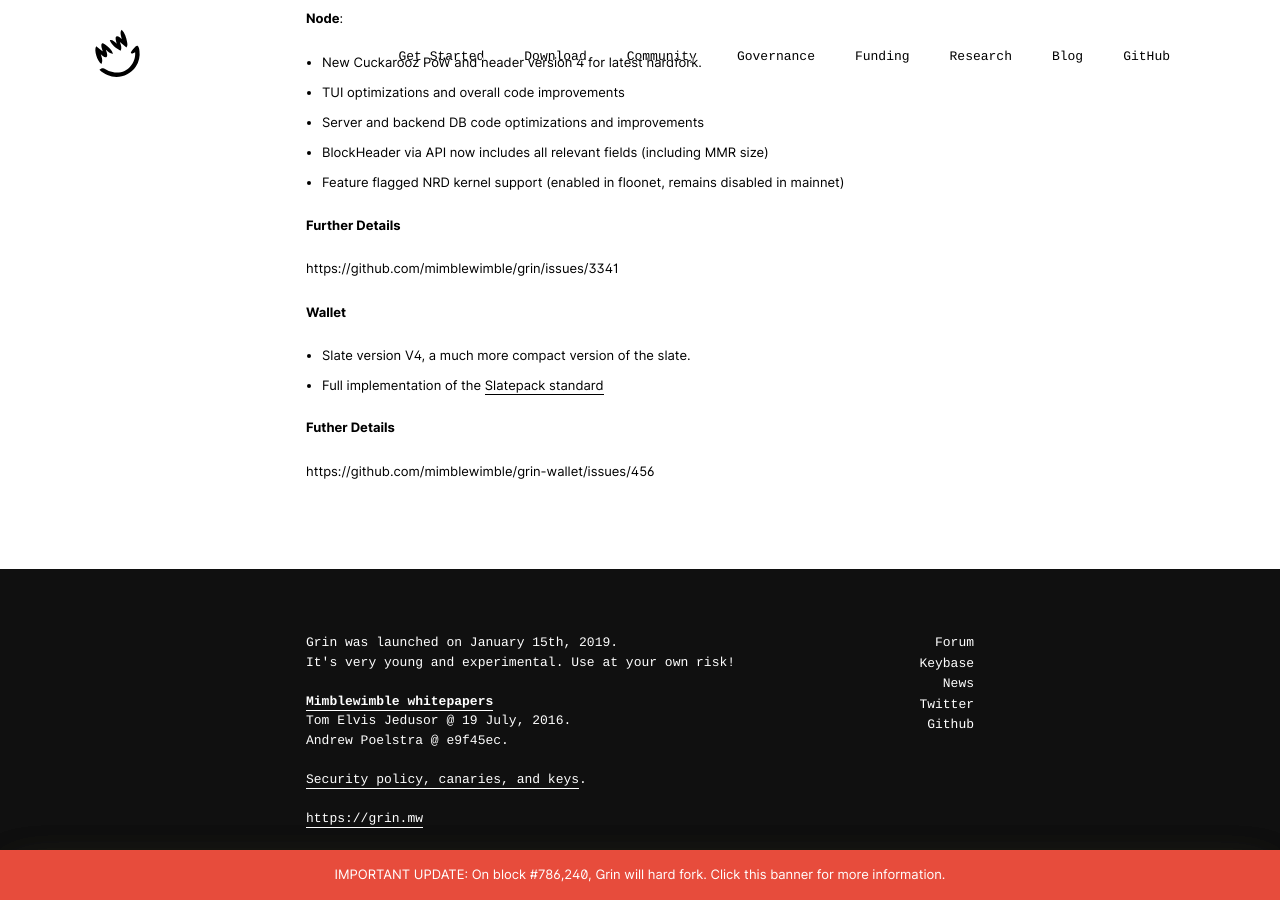
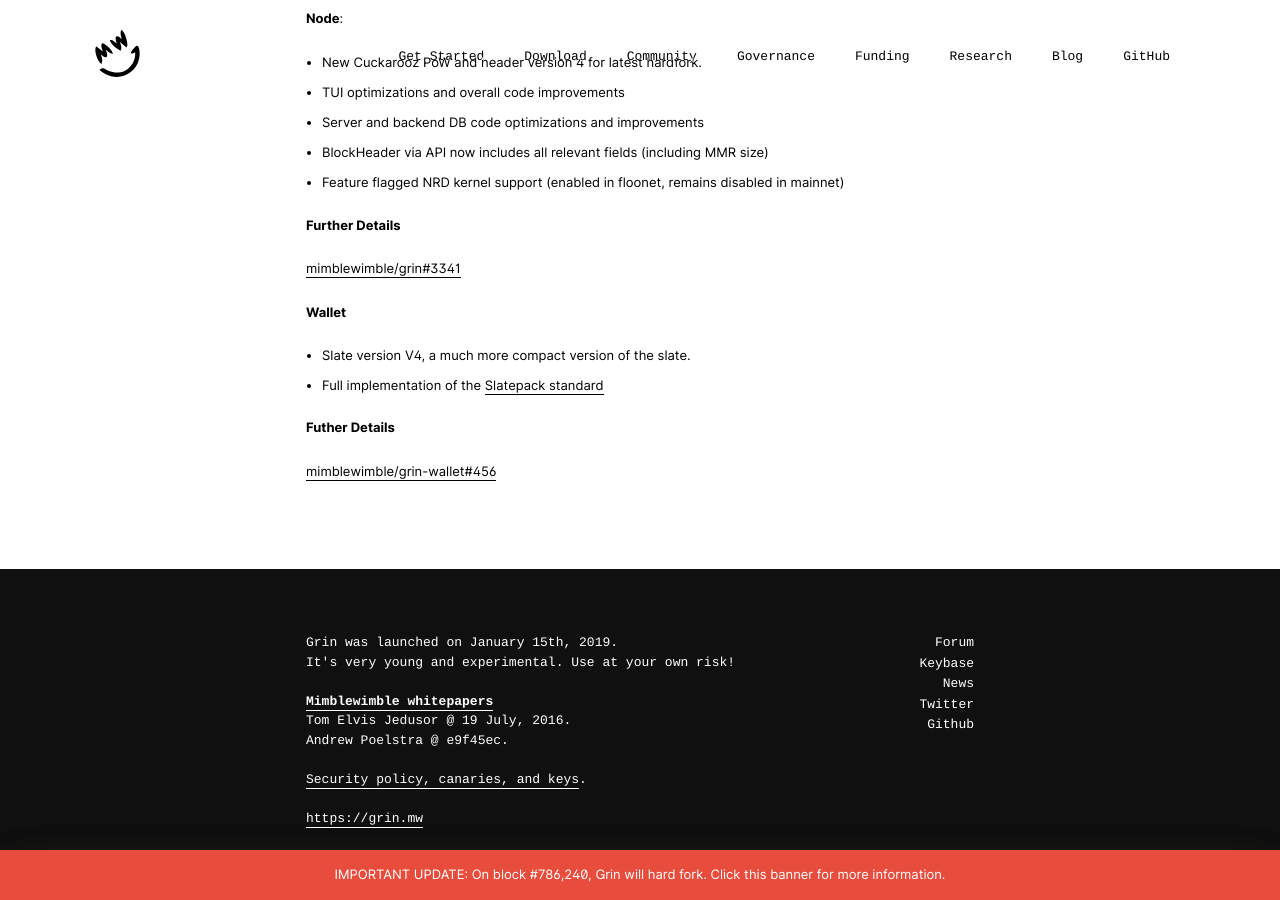
Before and after one commit to mimblewimble/site, a Jekyll site: the page built from _posts/2020-07-02-grin-4-released.md, in a window 1280 px wide and 900 px high, scrolled down 983 px. Built offline with Jekyll 4.4.1, drawn with Linux system fonts in a browser that asks for light colours; nearby versions of some CDN libraries; some of the changed lines change nothing that is shown.

Commit message:
fix text link formatting as urls on blog post

```diff
--- a/_posts/2020-07-02-grin-4-released.md
+++ b/_posts/2020-07-02-grin-4-released.md
@@ -38,7 +38,7 @@
 
 **Further Details**
 
-https://github.com/mimblewimble/grin/issues/3341
+[mimblewimble/grin#3341](https://github.com/mimblewimble/grin/issues/3341)
 
 **Wallet**
 
@@ -47,4 +47,4 @@
 
 **Futher Details**
 
-https://github.com/mimblewimble/grin-wallet/issues/456
+[mimblewimble/grin-wallet#456](https://github.com/mimblewimble/grin-wallet/issues/456)
```
